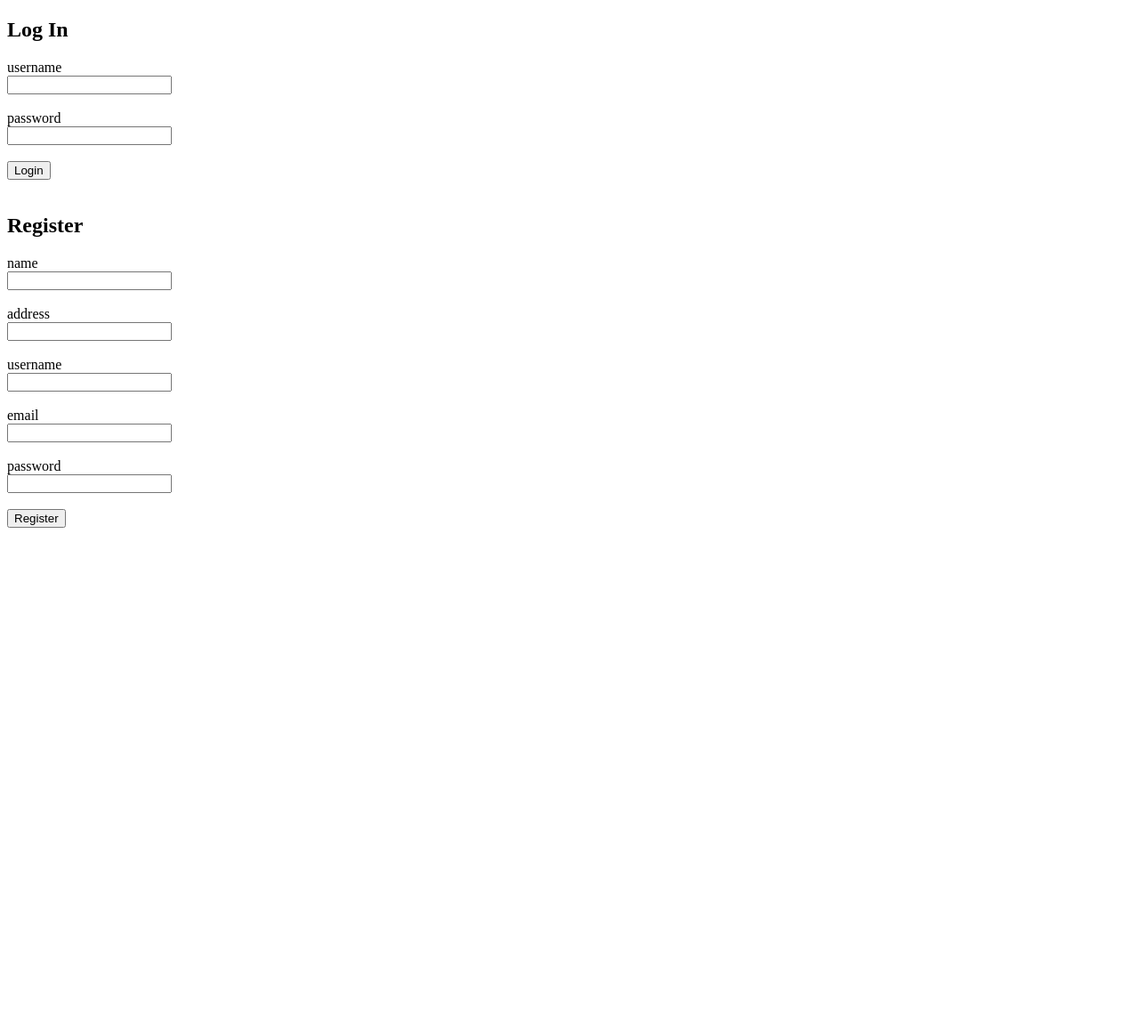
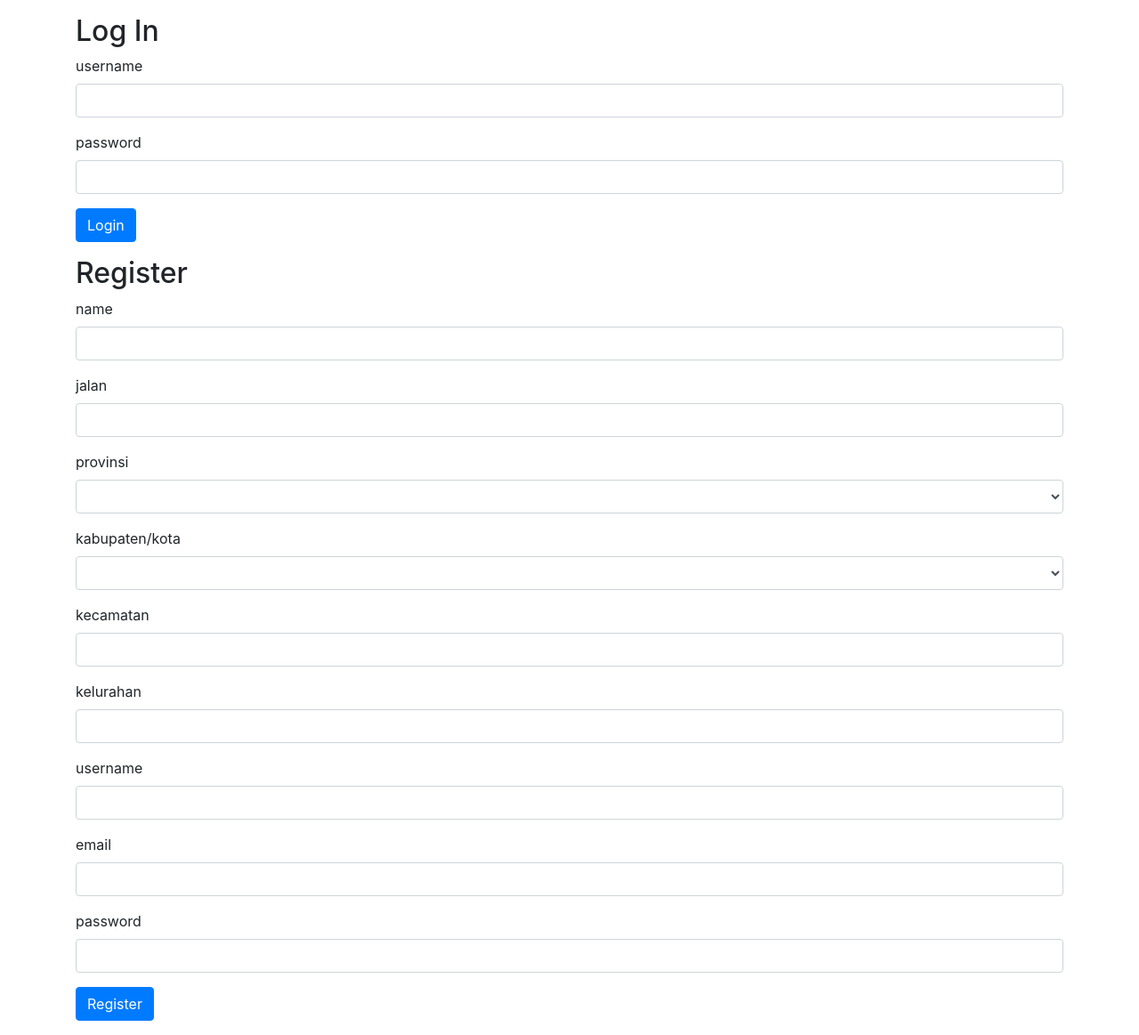
Before and after one commit to Orbit-2808/orbit-bank, a PHP site: page / in a window 1280 px wide. Shown: the whole page at 89% size. Before the commit the page ends 593 px from the top, so only its background shows below. Run offline with PHP 8.4, Linux system fonts and the light colour scheme; a stand-in replaces the project's code that opens the database connection; lists and menus that the app fills with data are empty.

Commit message:
added styling and fixed error

```diff
--- a/controller/transaction.php
+++ b/controller/transaction.php
@@ -131,7 +131,7 @@ function getBalanceRecords($accountNumber) {
     }
 
     mysqli_close($conn);
-    return $row;
+    return $result;
 }
 
 function saveMoney($accountNumber, $amount) {
--- a/index.php
+++ b/index.php
@@ -10,8 +10,10 @@ include("controller/transaction.php");
     <meta charset="UTF-8">
     <meta name="viewport" content="width=device-width, initial-scale=1.0">
     <title>Document</title>
+    <link href="https://stackpath.bootstrapcdn.com/bootstrap/4.5.2/css/bootstrap.min.css" rel="stylesheet">
 </head>
 <body>
+    <div class="container mt-3">
         <?php
         /**
          *
@@ -27,7 +29,7 @@ include("controller/transaction.php");
         ?>
 
         <!-- Account -->
-    <form action="/auth.php" method="get"><input type="submit" name="submit" value="Logout"></form><br><br/>
+        <form action="auth.php" method="get"><input type="submit" class="btn btn-primary" name="submit" value="Logout"></form><br>
         <table>
             <tr>
                 <td style="padding: 0px 20px 0px 0px;">Name</td>
@@ -49,8 +51,8 @@ include("controller/transaction.php");
                 <td style="padding: 0px 20px 0px 20px;">:</td>
                 <td style="padding: 0px 20px 0px 20px;"><?=$profile["account_number"]?></td>
             </tr>
-    </table>
-    <br/>
+        </table><br/>
+
 
         <table border="1">
             <tr>
@@ -59,25 +61,30 @@ include("controller/transaction.php");
                     <form action="transaction.php" method="post">
                         <input type="hidden" name="account_number" value="<?=$profile["account_number"]?>">
                         <label for="amount">Amount</label><br/>
-                    <input type="number" name="amount" id="saving_amount"><br/><br/>
-                    <input type="submit" name="submit" value="Save">
-                    <input type="submit" name="submit" value="Withdraw">
-                </form><br/>
+                        <input type="number" name="amount" id="saving_amount"><br/>
+                        <div class="mt-3">
+                            <input type="submit" class="btn btn-primary" name="submit" value="Save">
+                            <input type="submit" class="btn btn-primary" name="submit" value="Withdraw">
+                        </div>
+                    </form>
                 </td>
                 <td style="padding: 0px 20px 0px 20px;">
                     <h3>Transfer Form</h3>
                     <form action="transaction.php" method="post">
                         <input type="hidden" name="sender_account_number" value="<?=$profile["account_number"]?>">
                         <label for="receiver_account_number">Account Number</label><br/>
-                    <input type="text" name="receiver_account_number" id="transfer_receiver_account_number"><br/><br/>
+                        <input type="text" name="receiver_account_number" id="transfer_receiver_account_number"><br/>
                         <label for="amount">Amount</label><br/>
-                    <input type="number" name="amount" id="transfer_amount"><br/><br/>
-                    <input type="submit" name="submit" value="Transfer">
-                </form><br/>
+                        <input type="number" name="amount" id="transfer_amount"><br/>
+
+                        <div class="mt-3 mb-3">
+                            <input type="submit" class="btn btn-primary" name="submit" value="Transfer">
+                        </div>
+                    </form>
                 </td>
             </tr>
-    </table>
-    <br/>
+        </table><br/>
+
 
         <!-- Balances -->
         <table border="1">
@@ -111,32 +118,79 @@ include("controller/transaction.php");
                 default:
         ?>
         <h2>Log In</h2>
-    <form action="/auth.php" method="post">
-        <label for="username">username</label><br/>
-        <input type="text" name="username" id="login_username"><br/><br/>
-        <label for="password">password</label><br/>
-        <input type="password" name="password" id="login_password"><br/><br/>
-        <input type="submit" name="submit" value="Login">
+        <form action="auth.php" method="post">
+            <div class="mb-3">
+                <label for="username" class="form-label">username</label>
+                <input type="text" class="form-control" name="username" id="login_username">
+            </div>
+
+            <div class="mb-3">
+                <label for="password" class="form-label">password</label>
+                <input type="password" class="form-control" name="password" id="login_password">
+            </div>
+
+            <div class="mb-3">
+                <input type="submit" class="btn btn-primary" name="submit" value="Login">
+            </div>
         </form>
 
-    <br/>
+
         <h2>Register</h2>
-    <form action="/auth.php" method="post">
-        <label for="name">name</label><br/>
-        <input type="text" name="name" id="register_name"><br/><br/>
-        <label for="address">address</label><br/>
-        <input type="text" name="address" id="register_address"><br/><br/>
-        <label for="username">username</label><br/>
-        <input type="text" name="username" id="register_username"><br/><br/>
-        <label for="email">email</label><br/>
-        <input type="text" name="email" id="register_email"><br/><br/>
-        <label for="password">password</label><br/>
-        <input type="password" name="password" id="register_password"><br/><br/>
-        <input type="submit" name="submit" value="Register">
+
+        <form method="post" action="register.php">
+            <div class="mb-3">
+                <label for="name" class="form-label">name</label>
+                <input type="text" class="form-control" name="name" id="register_name">
+            </div>
+
+            <div class="mb-3">
+                <label for="jalan" class="form-label" id="lbl_jalan">jalan</label>
+                <input type="text" class="form-control" name="address[jalan]" id="register_jalan">
+            </div>
+
+            <div class="mb-3">
+                <label for="provinsi" class="form-label" id="lbl_provinsi">provinsi</label>
+                <select class="form-control" name="address[provinsi]" id="register_provinsi"></select>
+            </div>
+
+            <div class="mb-3">
+                <label for="kabupaten" class="form-label" id="lbl_kabupaten">kabupaten/kota</label>
+                <select class="form-control" name="address[kabupaten]" id="register_kabupaten"></select>
+            </div>
+
+            <div class="mb-3">
+                <label for="kecamatan" class="form-label" id="lbl_kecamatan">kecamatan</label>
+                <input type="text" class="form-control" name="address[kecamatan]" id="register_kecamatan">
+            </div>
+
+            <div class="mb-3">
+                <label for="kelurahan" class="form-label" id="lbl_kelurahan">kelurahan</label>
+                <input type="text" class="form-control" name="address[kelurahan]" id="register_kelurahan">
+            </div>
+
+            <div class="mb-3">
+                <label for="username" class="form-label">username</label>
+                <input type="text" class="form-control" name="username" id="register_username">
+            </div>
+
+            <div class="mb-3">
+                <label for="email" class="form-label">email</label>
+                <input type="text" class="form-control" name="email" id="register_email">
+            </div>
+
+            <div class="mb-3">
+                <label for="password" class="form-label">password</label>
+                <input type="password" class="form-control" name="password" id="register_password">
+            </div>
+
+            <div class="mb-3">
+                <input type="submit" class="btn btn-primary" name="submit" value="Register">
+            </div>
         </form>
         <?php
                     break;
                 }
         ?>
+    </div>
 </body>
 </html>
```
Lines whose indentation alone changed are shown as unchanged.
